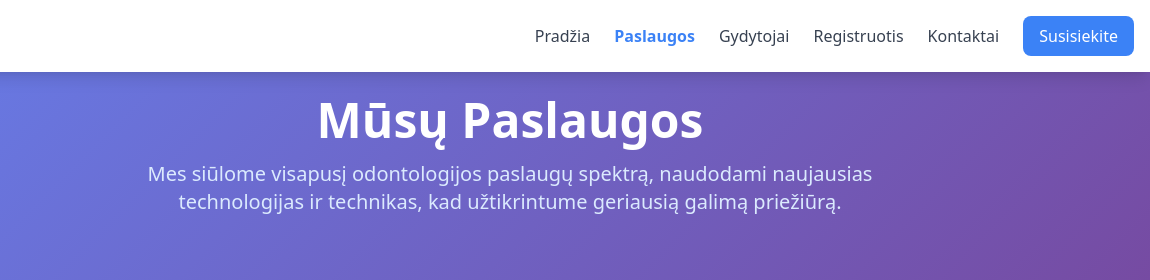
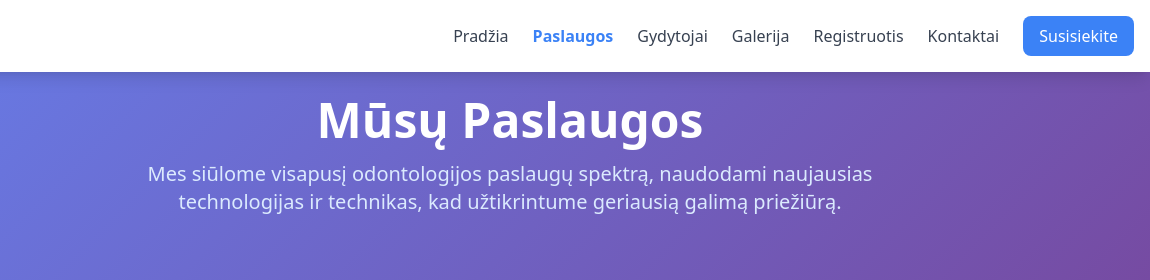
Before and after one commit to mobitirus-stack/Dantists-Piktogram-V1, a plain HTML site: page services.html in a window 1280 px wide. Shown: the top 280 px of the page, 130-1280 px from the left. Drawn offline with nearby package versions, Linux system fonts and the light colour scheme.

Commit message:
feat: prideti Galerija nuorodas i navigacija

```diff
--- a/services.html
+++ b/services.html
@@ -117,7 +117,7 @@
                     <a href="index.html" class="text-gray-700 hover:text-blue-500 transition">Pradžia</a>
                     <a href="services.html" class="text-blue-500 font-semibold">Paslaugos</a>
                     <a href="doctors.html" class="text-gray-700 hover:text-blue-500 transition">Gydytojai</a>
-
+                    <a href="galerija.html" class="text-gray-700 hover:text-blue-500 transition">Galerija</a>
                     <a href="booking.html" class="text-gray-700 hover:text-blue-500 transition">Registruotis</a>
                     <a href="contact.html" class="text-gray-700 hover:text-blue-500 transition">Kontaktai</a>
 
@@ -143,7 +143,7 @@
                 <a href="index.html" class="block py-2 text-gray-700 hover:text-blue-500">Pradžia</a>
                 <a href="services.html" class="block py-2 text-blue-500 font-semibold">Paslaugos</a>
                 <a href="doctors.html" class="block py-2 text-gray-700 hover:text-blue-500">Gydytojai</a>
-
+                <a href="galerija.html" class="block py-2 text-gray-700 hover:text-blue-500">Galerija</a>
                 <a href="booking.html" class="block py-2 text-gray-700 hover:text-blue-500">Registruotis</a>
                 <a href="contact.html" class="block py-2 text-gray-700 hover:text-blue-500">Kontaktai</a>
 
```
Also changed, not shown: index.html (+2 -2 lines).
